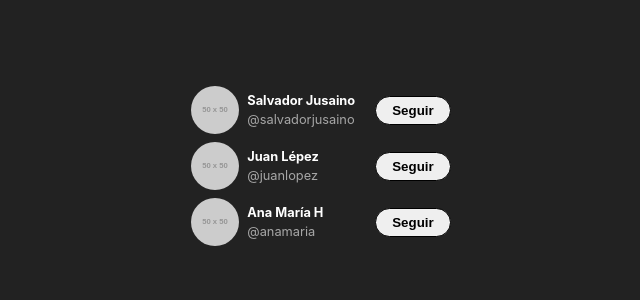
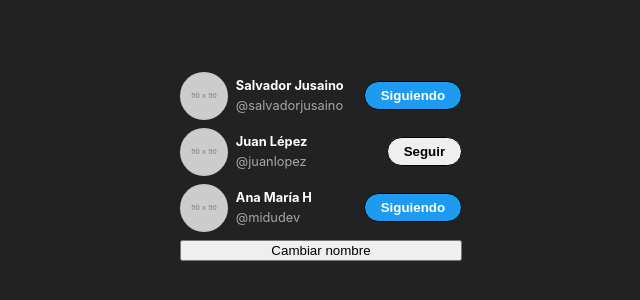
Before and after one commit to salvadorjusaino/aprendiendo-react, a React (Vite) app in the folder projects/01-twitter-follow-card/: page / in a window 1280 px wide. Shown: the part 266-566 px from the top of the page, without its empty margins (319-959 px from the left). Built offline with nearby package versions, Linux system fonts and the light colour scheme.

Commit message:
Cambia el estado de una prop

```diff
--- a/projects/01-twitter-follow-card/src/App.css
+++ b/projects/01-twitter-follow-card/src/App.css
@@ -42,7 +42,13 @@
   -o-border-radius: 1000px;
 }
 
-.tw-followCard-avatar-button {
+.tw-followCard-aside {
+  display: flex;
+  justify-content: flex-end;
+  min-width: 110px;
+}
+
+.tw-followCard-button {
   cursor: pointer;
   margin-left: 16px;
   border: 0;
@@ -51,4 +57,18 @@
   font-weight: bold;
   border: 1px solid #000;
   transition: .3s ease background-color;
+  -webkit-transition: .3s ease background-color;
+  -moz-transition: .3s ease background-color;
+  -ms-transition: .3s ease background-color;
+  -o-transition: .3s ease background-color;
 }
+
+.tw-followCard-button.is-following {
+  color: #fff;
+  background-color: #1d9bf0;
+}
+
+.tw-followCard-button:hover {
+  color: #fff;
+  background-color: #1d9bf0;
+}
--- a/projects/01-twitter-follow-card/src/App.jsx
+++ b/projects/01-twitter-follow-card/src/App.jsx
@@ -1,12 +1,15 @@
+import { useState } from 'react';
 import './App.css'
 import { TwitterFollowCard } from './TwitterFollowCard'
 
 function App() {
 
+  const [name, setName] = useState('midudev');
+
   const format = (userName) => `@${userName}`;
 
-  const salvador = { isFollowing: true, userName: 'salvadorjusaino' }
-  const juan = { isFollowing: true, userName: 'juanlopez' }
+  const salvador = { initialIsFollowing: true, userName: 'salvadorjusaino' }
+  const juan = { initialIsFollowing: false, userName: 'juanlopez' }
 
   return (
     <section className='App'>
@@ -18,9 +21,11 @@ function App() {
         Juan Lépez
       </TwitterFollowCard>
 
-      <TwitterFollowCard isFollowing userName="anamaria">
+      <TwitterFollowCard initialIsFollowing userName={ name }>
         Ana María H
       </TwitterFollowCard>
+
+      <button onClick={() => setName('anamaria')}>Cambiar nombre</button>
     </section>
   )
 }
--- a/projects/01-twitter-follow-card/src/TwitterFollowCard.jsx
+++ b/projects/01-twitter-follow-card/src/TwitterFollowCard.jsx
@@ -1,4 +1,15 @@
-export function TwitterFollowCard({ children, userName = 'Unknown', name, isFollowing }) {
+import { useState } from "react";
+
+export function TwitterFollowCard({ children, userName = 'Unknown', initialIsFollowing }) {
+
+  const [isFollowing, setIsFollowing] = useState(initialIsFollowing);
+
+  const text = isFollowing ? 'Siguiendo' : 'Seguir';
+  const buttonClassName = isFollowing ? 'tw-followCard-button is-following' : 'tw-followCard-button';
+
+  const handleClick = () => {
+    setIsFollowing(!isFollowing)
+  }
 
   return (
     <article className='tw-followCard'>
@@ -9,8 +20,8 @@ export function TwitterFollowCard({ children, userName = 'Unknown', name, isFoll
           <span className='tw-followCard-infoUsername'>@{userName}</span>
         </div>
       </header>
-      <aside>
-          <button className='tw-followCard-avatar-button'>Seguir</button>
+      <aside className="tw-followCard-aside">
+        <button className={buttonClassName} onClick={handleClick}>{text}</button>
       </aside>
     </article>
   )
```
